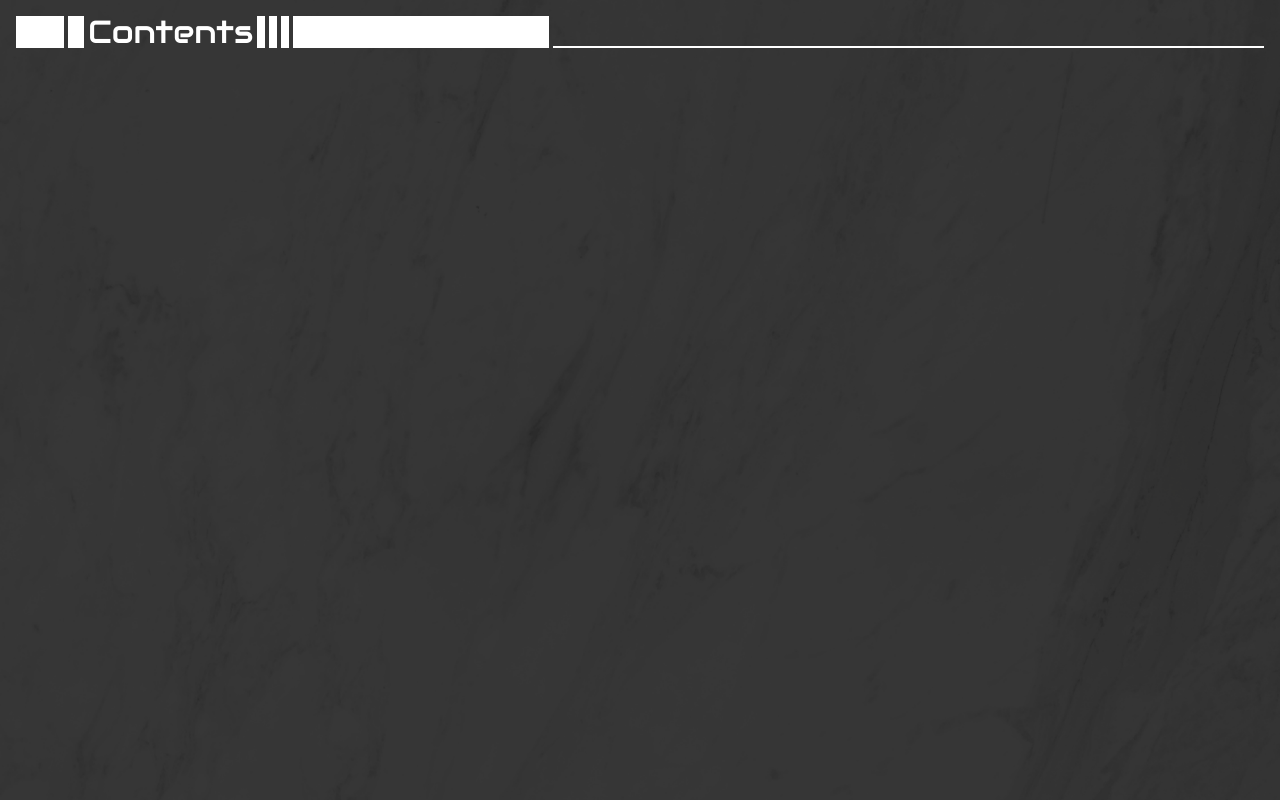
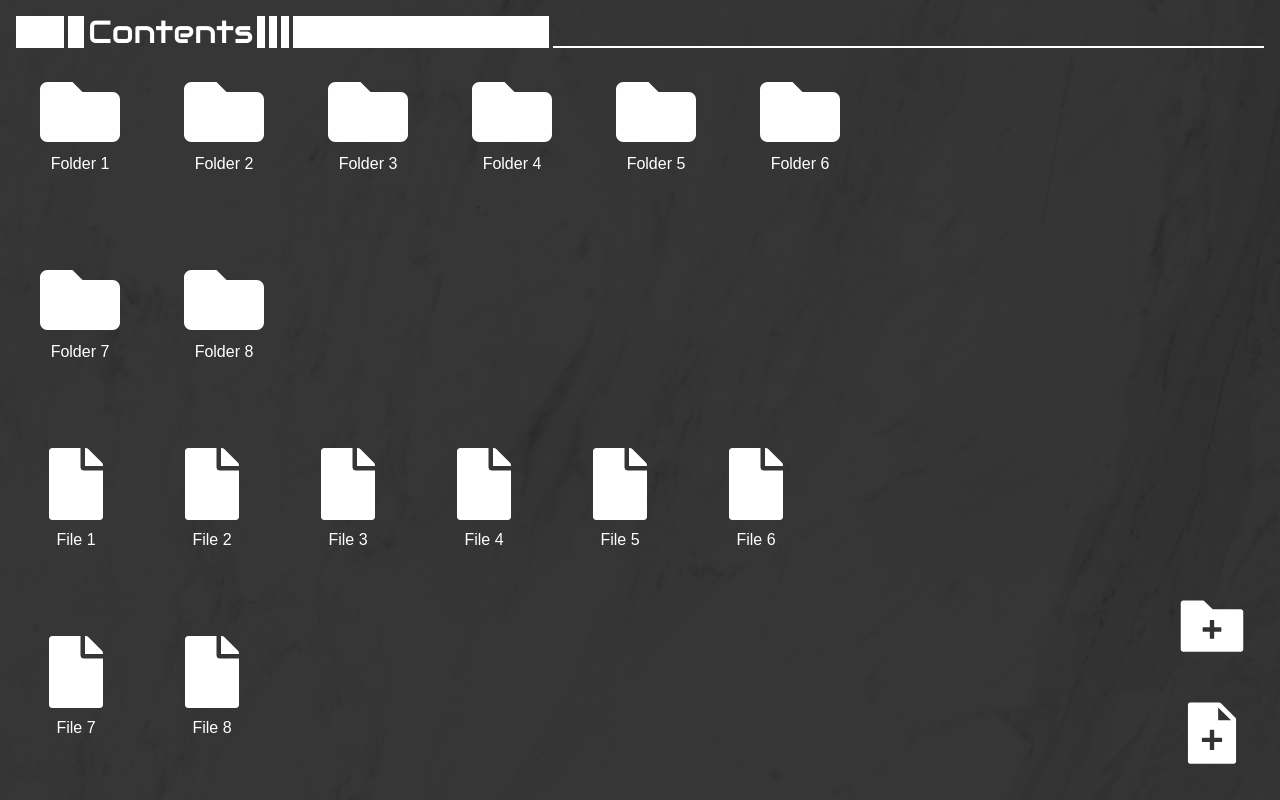
Before and after one commit to yoshiInGit/prompt_pot, a Next.js app: page / in a window 1280 px wide. Built offline with nearby package versions, Linux system fonts and the light colour scheme.

Commit message:
コンテンツページをざっくり作成

```diff
--- a/app/(pages)/page.tsx
+++ b/app/(pages)/page.tsx
@@ -1,11 +1,77 @@
+'use client';
+
 import Image from "next/image";
 import { Audiowide } from "next/font/google";
+import Folder from "./modules/Folder";
+import File from "./modules/File";
+import React from "react";
+import { AiFillFileAdd } from "react-icons/ai";
+import { AiFillFolderAdd } from "react-icons/ai";
 
 const AudiWideFont = Audiowide({
   weight: "400"
 });
 
 export default function Home() {
+
+  // TODO 仮のフォルダデータとファイルデータ
+  const [folderData, setFolderData] = React.useState([1,1,1,1,1,1,1,1,]);
+  const [fileData, setFileData] = React.useState([1,1,1,1,1,1,1,1,]);
+
+  const COL_NUM = 6; // 1行に表示するフォルダとファイルの数
+
+  // フォルダコンポーネントを一覧
+  const folderEls = () =>{
+     const folderEl = [];
+
+     for(let i=0; i<folderData.length; i+=COL_NUM){
+        let row = [];
+        for(let j=0; j<COL_NUM && i+j<folderData.length; j++){
+          row.push(
+            <Folder
+              key={i+j}
+              name={"Folder " + (i+j+1)}
+              onClick={() => console.log(`Clicked`)}
+              onDoubleClick={() => console.log(`Double Clicked `)}
+            />
+          );
+        }
+
+        folderEl.push(
+          <div className="w-full flex justify-start items-center gap-8">
+            {row}
+          </div>
+        );
+     }
+
+     return folderEl;
+  }
+  // ファイルコンポーネントを一覧
+  const fileEls = () => {
+    const fileEl = [];
+
+    for(let i=0; i<fileData.length; i+=COL_NUM){
+      let row = [];
+      for(let j=0; j<COL_NUM && i+j<fileData.length; j++){
+        row.push(
+          <File
+            key={i+j}
+            name={"File " + (i+j+1)}
+            onClick={() => console.log(`Clicked`)}
+            onDoubleClick={() => console.log(`Double Clicked `)}
+          />
+        );
+      }
+
+      fileEl.push(
+        <div className="w-full flex justify-start items-center gap-8">
+          {row}
+        </div>);
+    }
+    return fileEl;
+  }
+
+
   return (
     <div className="absolute top-0 left-0 bottom-0 right-0 overflow-hidden">
       {/* 背景 */}
@@ -18,7 +84,7 @@ export default function Home() {
       />
 
       {/* コンテンツ */}
-      <div className="absolute top-0 left-0 bottom-0 right-0 p-4">
+      <div className="absolute flex flex-col top-0 left-0 bottom-0 right-0 p-4">
         {/* ヘッダー */}
         <div className="relative w-full h-[2rem] flex gap-1 items-center">
           <div className="w-12 h-full bg-white"/>
@@ -30,6 +96,23 @@ export default function Home() {
           <div className="w-64 h-full bg-white"/>
           <div className="h-full grow border-b-2 border-b-white"/>
         </div>
+
+        {/* メインコンテンツ */}
+        <div className="relative w-full h-full grow flex">
+          {/* ファイル＆フォルダ */}
+          <div className="relative w-11/12 h-full p-2 flex flex-wrap gap-8 justify-start items-start ">
+
+            {folderEls()}
+            {fileEls()}
+
+          </div>
+
+          {/* サイドバー */}
+          <div className="relative w-1/12 h-full p-4 flex flex-col-reverse gap-8 justify-start items-center">
+            <AiFillFileAdd size={70} color="white" className="cursor-pointer"/>
+            <AiFillFolderAdd size={80} color="white" className="cursor-pointer"/>
+          </div>
+        </div>
       </div>
 
     </div>
```
